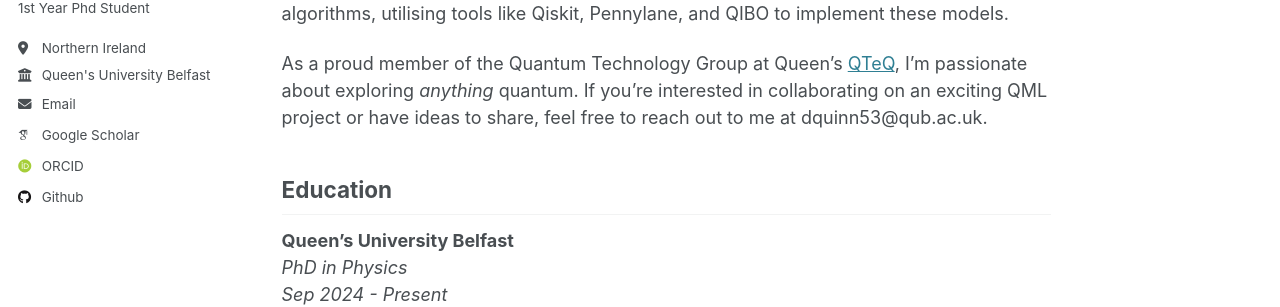
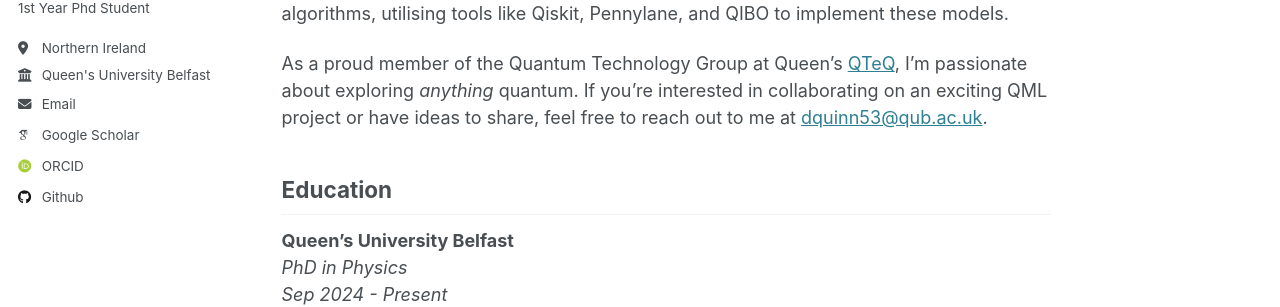
Before and after one commit to DanielQuinn53/DanielQuinn53.github.io, a Jekyll site: the page built from _pages/about.md, in a window 1280 px wide and 900 px high. Shown: the part 325-632 px from the top of the window. Built offline with Jekyll 4.4.1, drawn with Linux system fonts in a browser that asks for light colours; some web fonts are replaced; part of the change alters nothing that is shown.

```diff
--- a/_pages/about.md
+++ b/_pages/about.md
@@ -11,7 +11,7 @@ redirect_from:
 
 Hi, I’m Daniel! I’m a Physics PhD student at Queen’s University Belfast, supervised by Prof. Gabriele De Chiara. My research focuses on quantifying the energetic resources required for Quantum Machine Learning (QML) models. I’ve been actively working with quantum algorithms, utilising tools like Qiskit, Pennylane, and QIBO to implement these models.
 
-As a proud member of the Quantum Technology Group at Queen’s [QTeQ](https://blogs.qub.ac.uk/qteq/), I’m passionate about exploring *anything* quantum. If you’re interested in collaborating on an exciting QML project or have ideas to share, feel free to reach out to me at dquinn53@qub.ac.uk.
+As a proud member of the Quantum Technology Group at Queen’s [QTeQ](https://blogs.qub.ac.uk/qteq/), I’m passionate about exploring *anything* quantum. If you’re interested in collaborating on an exciting QML project or have ideas to share, feel free to reach out to me at [dquinn53@qub.ac.uk](mailto:dquinn53@qub.ac.uk).
 
 ## Education
 
```
